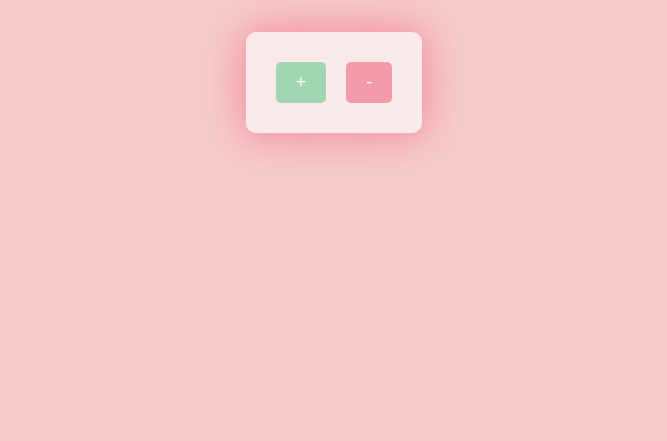
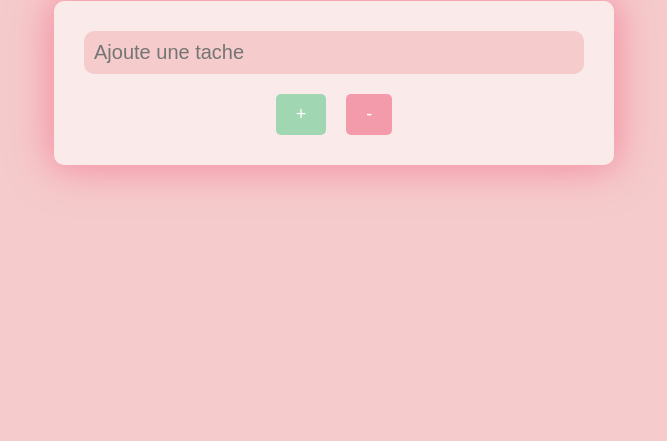
Before and after one commit to AnYa-git/My-First-List, a plain HTML site: page index.html in a window 1280 px wide. Shown: the part 375-816 px from the top of the page, without its empty margins (306-973 px from the left). Drawn offline with Linux system fonts and the light colour scheme; a web font is replaced by a local one.

Commit message:
ajout d'un input et de style css sur le input

```diff
--- a/index.html
+++ b/index.html
@@ -11,6 +11,7 @@
     <h1><span class="fleur">🌸</span>Ma Liste :</h1>
 
     <main class="main-container">
+      <input id="text-input" type="text" placeholder="Ajoute une tache" />
       <div class="btn-container">
         <button id="btn+" class="btn plus">+</button>
         <button id="btn-" class="btn minus">-</button>
--- a/style.css
+++ b/style.css
@@ -51,6 +51,21 @@ h1 {
   margin: 20px;
 }
 
+input {
+  background-color: var(--main-color);
+  width: 500px;
+  padding: 10px;
+  margin: 10px;
+  border-radius: 10px;
+  border: none;
+  font-size: 20px;
+  font-family: var(--main-font);
+}
+
+input:focus {
+  outline: none;
+}
+
 .btn-container {
   display: flex;
   justify-content: center;
```
